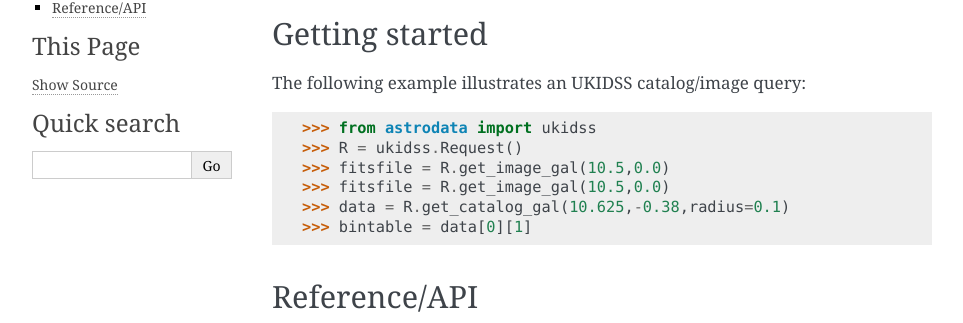
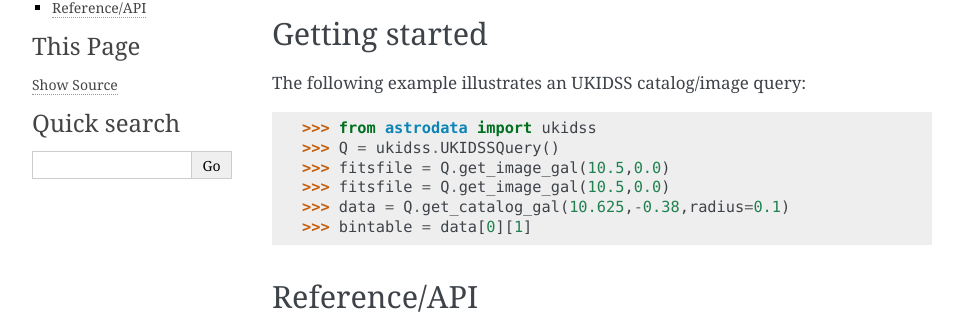
Before and after one commit to astropy/astroquery, a Sphinx documentation site: the page built from docs/astrodata/ukidss.rst, in a window 1280 px wide, cut to the strip 160-483 px from the top of the page. Shown: the whole strip, without its empty margins (148-1111 px from the left). Built offline with Sphinx 7.4.7, drawn with Linux system fonts in a browser that asks for light colours; the version number is read from the project's files by our own code.

Commit message:
changed Request to UKIDSSQuery

```diff
--- a/docs/astrodata/ukidss.rst
+++ b/docs/astrodata/ukidss.rst
@@ -10,10 +10,10 @@ Getting started
 The following example illustrates an UKIDSS catalog/image query::
 
     >>> from astrodata import ukidss
-    >>> R = ukidss.Request()
-    >>> fitsfile = R.get_image_gal(10.5,0.0)
-    >>> fitsfile = R.get_image_gal(10.5,0.0)
-    >>> data = R.get_catalog_gal(10.625,-0.38,radius=0.1)
+    >>> Q = ukidss.UKIDSSQuery()
+    >>> fitsfile = Q.get_image_gal(10.5,0.0)
+    >>> fitsfile = Q.get_image_gal(10.5,0.0)
+    >>> data = Q.get_catalog_gal(10.625,-0.38,radius=0.1)
     >>> bintable = data[0][1]
 
 
```
Also changed, not shown: 1 other file.
